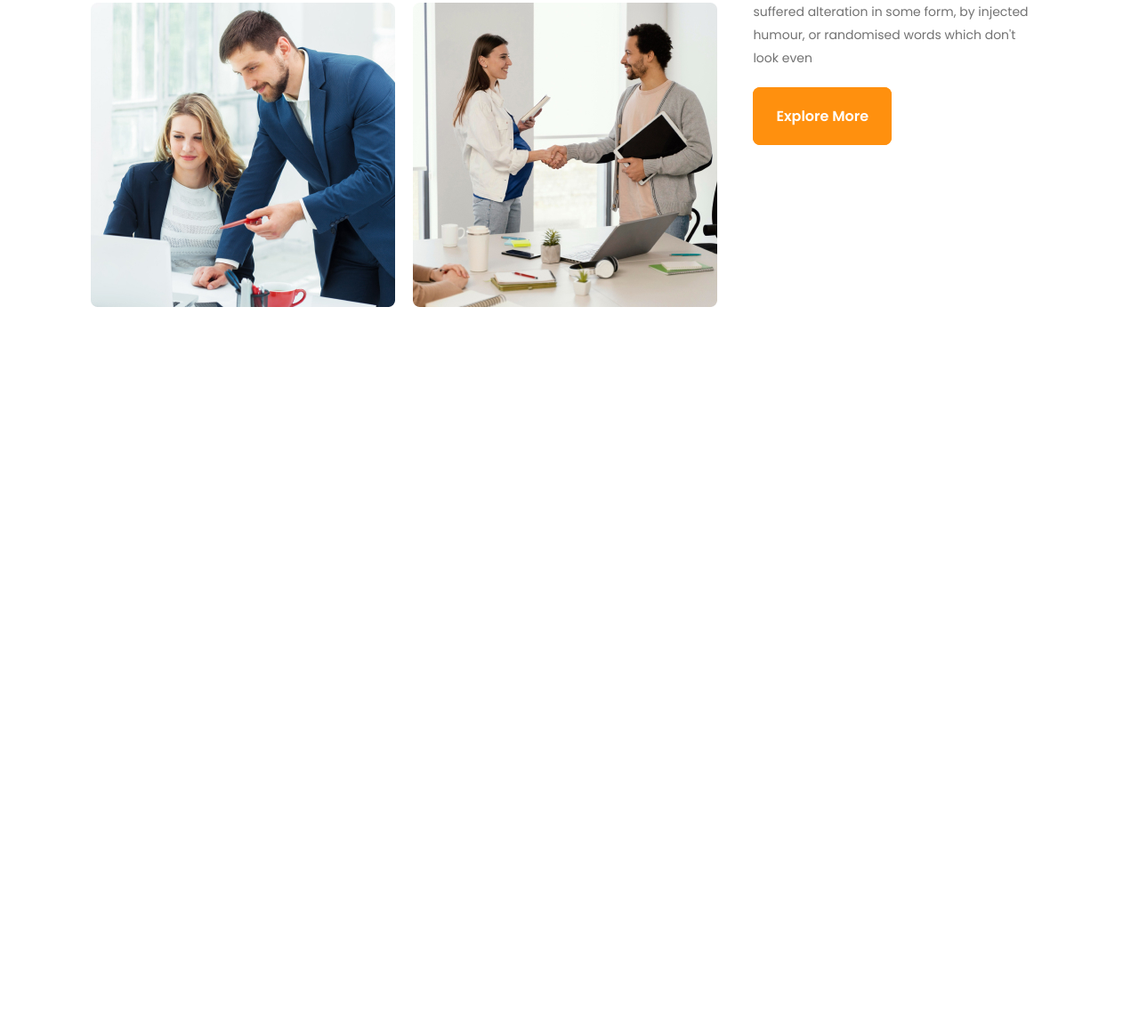
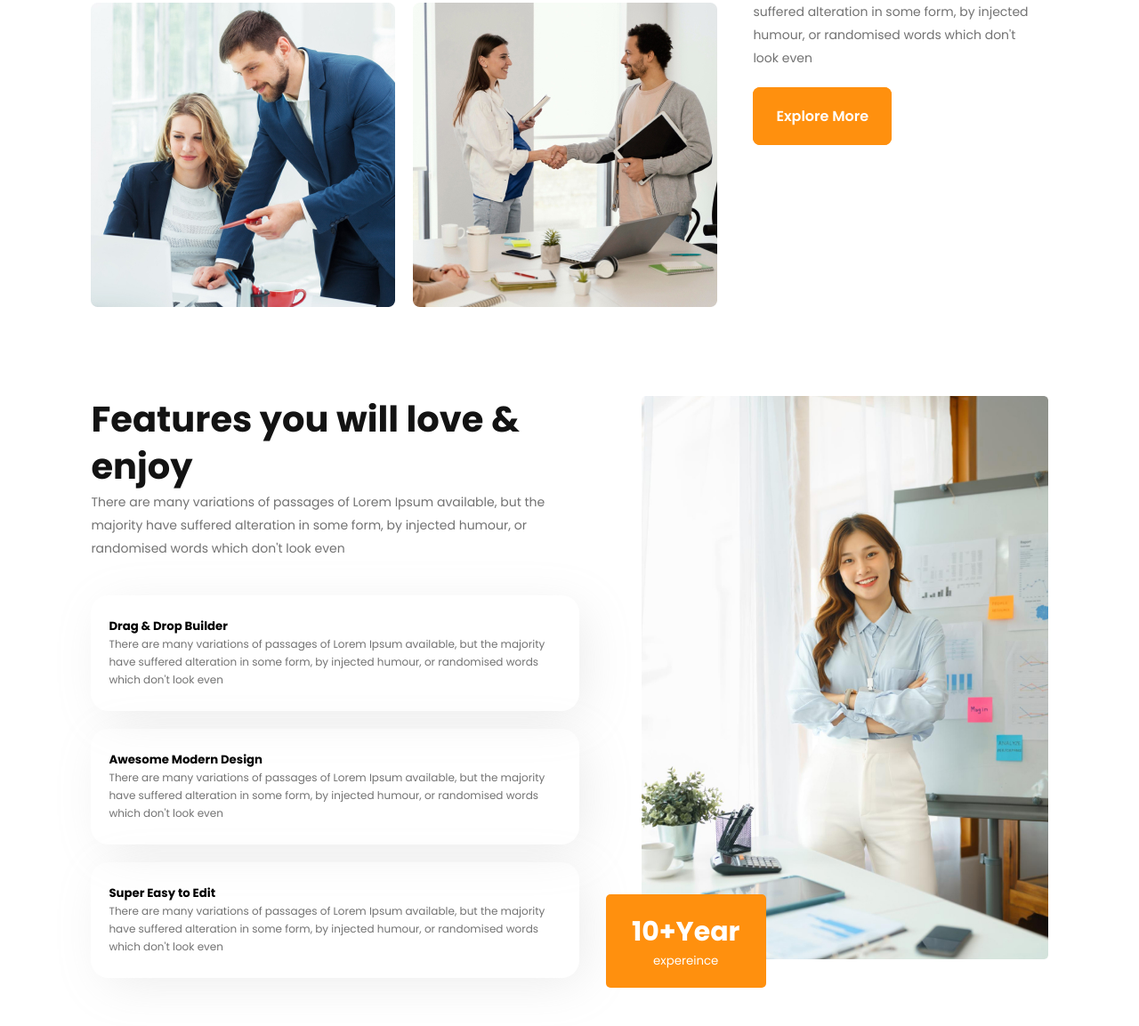
Before and after one commit to theenamulhaque/architects, a plain HTML site: page index.html in a window 1280 px wide. Shown: the part 1645-2798 px from the top of the page at 89% size. Before the commit the page ends 2040 px from the top, so only its background shows below. Drawn offline with Linux system fonts and the light colour scheme.

Commit message:
feature section added

```diff
--- a/css/style.css
+++ b/css/style.css
@@ -141,6 +141,79 @@
 }
 /* quickList code end */
 
+/* feature code start */
+.feature {
+    padding: 50px 8%;
+    display: flex;
+    justify-content: space-between;
+    align-items: flex-start;
+}
+
+.featureLeftTextBox {
+    flex: 1.2;
+    margin-right: 70px;
+}
+
+.feature .featureLeftTextBox .featureLeftTextBoxInner h3{
+    font-weight: 700;
+    font-size: 40px;
+    line-height: 53px;
+    color: #131313;
+}
+
+.feature .featureLeftTextBox .featureLeftTextBoxInner p{
+    font-weight: 400;
+    font-size: 14px;
+    line-height: 26px;
+    color: #727272;
+    margin-bottom: 40px;
+}
+
+.feature .featureLeftTextBox .featureLeftTextBoxInner .featureLeftTextBoxInnerBox {
+    padding: 25px 20px;
+    box-shadow: 10px 10px 55px -8px rgba(163, 163, 163, 0.23);
+    border-radius: 20px;
+    margin-top: 20px;
+}
+
+.feature .featureLeftTextBox .featureLeftTextBoxInner .featureLeftTextBoxInnerBox p {
+    padding: 0;
+    margin: 0;
+    font-size: 12px;
+    line-height: 20px;
+}
+
+.featureRightimageBox {
+    flex: 1;
+}
+
+.featureRightimageBox img {
+    width: 100%;
+}
+
+.featureButton {
+    position: relative;
+    right: 40px;
+    top: -80px;
+}
+
+.featureRightimageBox .featureButton button {
+    background-color:#FF900E;
+    border: none;
+    border-radius: 5px;
+}
+
+.featureRightimageBox .featureButton button a {
+    padding: 40px 180px;
+    text-decoration: none;
+    color: #fff;
+}
+
+.featureRightimageBox .featureButton button a h1 {
+    font-size: 30px;
+}
+/* feature code end */
+
 
 
 
@@ -212,4 +285,32 @@ RESPONSIVE CODE START HERE
        margin-bottom: 60px;
     }
 
+    /* feature code */
+    .feature {
+        padding: 50px 8%;
+        display: flex;
+        flex-direction: column;
+        align-items: flex-start;
+        text-align: center;
+    }
+
+    .feature .featureLeftTextBox .featureLeftTextBoxInner p{
+        margin-top: 10px;
+    }
+
+    .featureLeftTextBox {
+        flex: 1;
+        margin-right: 0px;
+    }
+
+    .featureRightimageBox {
+        margin-top: 20px;
+    }
+
+    .featureButton {
+        position: relative;
+        right: 0px;
+        top: 10px;
+    }
+
   }
--- a/index.html
+++ b/index.html
@@ -63,6 +63,41 @@
     </section>
     <!-- quickList sec. end -->
 
+    <!-- features sec start -->
+
+    <section class="feature">
+        <div class="featureLeftTextBox">
+            <div class="featureLeftTextBoxInner">
+                <h3>Features you will love & enjoy</h3>
+                <p>There are many variations of passages of Lorem Ipsum available, but the majority have suffered alteration in some form, by injected humour, or randomised words which don't look even</p>
+
+                <div class="featureLeftTextBoxInnerBox">
+                    <h5>Drag & Drop Builder</h5>
+                    <p>There are many variations of passages of Lorem Ipsum available, but the majority have suffered alteration in some form, by injected humour, or randomised words which don't look even</p>
+                </div>
+
+                <div class="featureLeftTextBoxInnerBox">
+                    <h5>Awesome Modern Design</h5>
+                    <p>There are many variations of passages of Lorem Ipsum available, but the majority have suffered alteration in some form, by injected humour, or randomised words which don't look even</p>
+                </div>
+
+                <div class="featureLeftTextBoxInnerBox">
+                    <h5>Super Easy to Edit</h5>
+                    <p>There are many variations of passages of Lorem Ipsum available, but the majority have suffered alteration in some form, by injected humour, or randomised words which don't look even</p>
+                </div>
+
+            </div>
+        </div>
+
+        <div class="featureRightimageBox">
+            <img src="images/Rectangle 4.jpg" alt="">
+            <div class="featureButton">
+                <button><a href="#"><h1>10+Year</h1><p>expereince</p></a></button>
+            </div>
+        </div>
+    </section>
+    <!-- features sec end -->
+
 
 </main>
 
```
